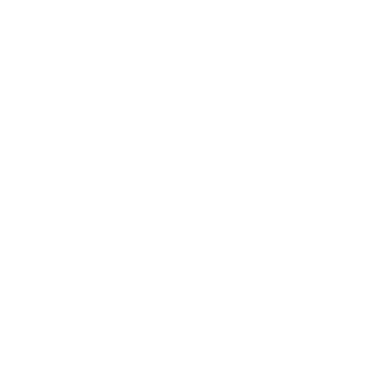
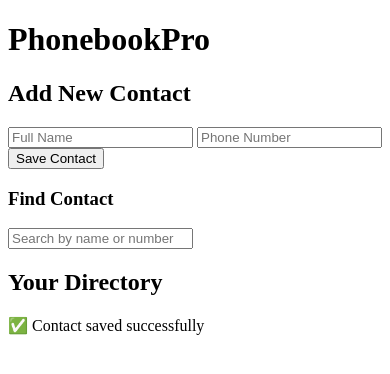
Before and after one commit to Karthik9633/phonebook-fetch-api-ui, a plain HTML site: page index.html in a window 390 px wide. Drawn offline with Linux system fonts and the light colour scheme.

Commit message:
Add base HTML layout for Phonebook UI

```diff
--- a/index.html
+++ b/index.html
@@ -1,11 +1,40 @@
 <!DOCTYPE html>
 <html lang="en">
+
 <head>
     <meta charset="UTF-8">
     <meta name="viewport" content="width=device-width, initial-scale=1.0">
     <title>Phone Book |API |UI</title>
 </head>
+
 <body>
+    <header class="header">
+        <h1>PhonebookPro</h1>
+    </header>
 
+    <div class="inputList">
+
+        <aside class="sidebar">
+            <h2>Add New Contact</h2>
+
+            <input id="nameInput" placeholder="Full Name">
+            <input id="phoneNumberInput" placeholder="Phone Number">
+            <button id="addBtn">Save Contact</button>
+
+            <h3>Find Contact</h3>
+            <input id="searchInput" placeholder="Search by name or number">
+        </aside>
+
+        <main class="content">
+            <h2>Your Directory</h2>
+            <div id="contactGrid" class="grid"></div>
+        </main>
+
+    </div>
+
+    <div id="message">✅ Contact saved successfully</div>
+
+    <script src="app.js"></script>
 </body>
+
 </html>
```
